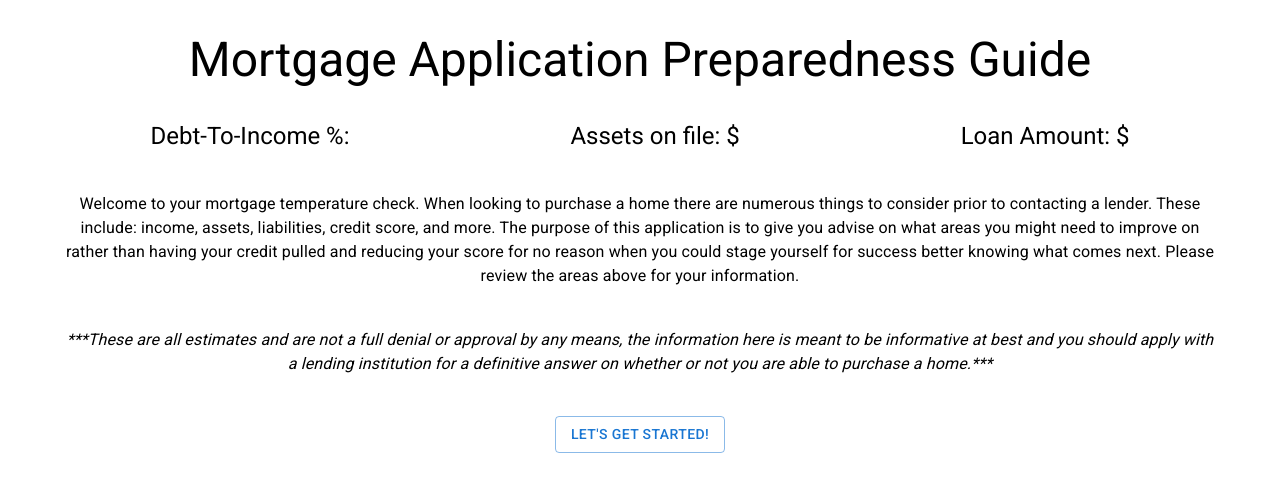
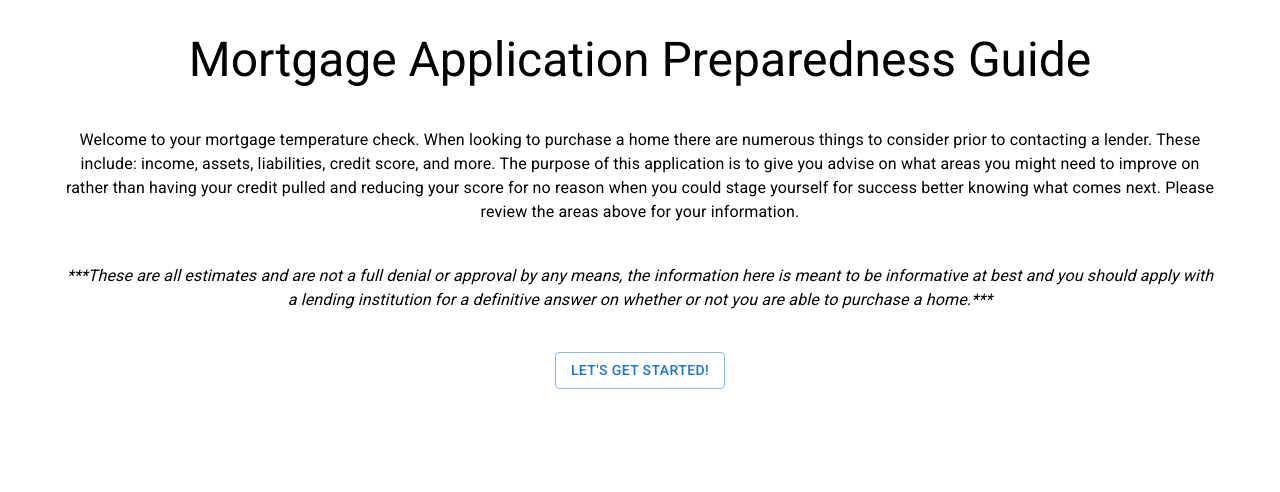
Before and after one commit to jschoff155/homefinancehero, a React (Create React App) app: page / in a window 1280 px wide. Shown: the top 492 px of the page. Built offline with nearby package versions, Linux system fonts and the light colour scheme.

Commit message:
Removed status bar from top of screen.

```diff
--- a/src/App.js
+++ b/src/App.js
@@ -1,5 +1,5 @@
 import React, { useState } from "react";
-import Statusbar from "./ChildComponents/Statusbar";
+//import Statusbar from "./ChildComponents/Statusbar";
 import Propertyinfo from "./ChildComponents/Propertyinfo";
 import MonthlyExpenses from "./ChildComponents/MonthlyExpenses";
 import Income from "./ChildComponents/Income";
@@ -96,15 +96,6 @@ export default function App() {
       <Typography textAlign={"center"} variant="h3" my={4}>
         Mortgage Application Preparedness Guide
       </Typography>
-      {
-        <Statusbar
-          totalAssets={apptotalAssets}
-          totalLoanAmount={apptotalLoanAmount}
-          appdebtToIncome={appdebtToIncome}
-          apptotalMonthlyIncome={apptotalMonthlyIncome}
-          apptotalMonthlyExpenses={apptotalMonthlyExpenses}
-        />
-      }
       {renderActiveComponent()}
     </>
   );
```
